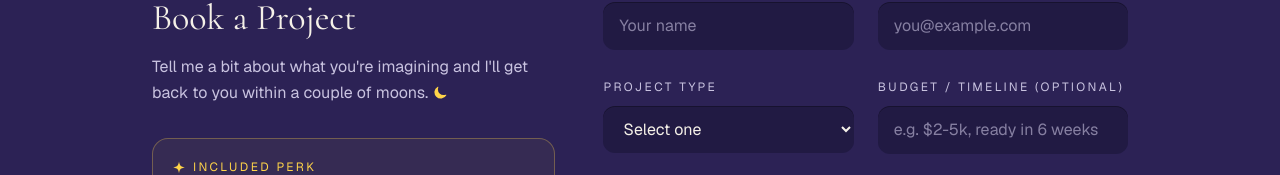
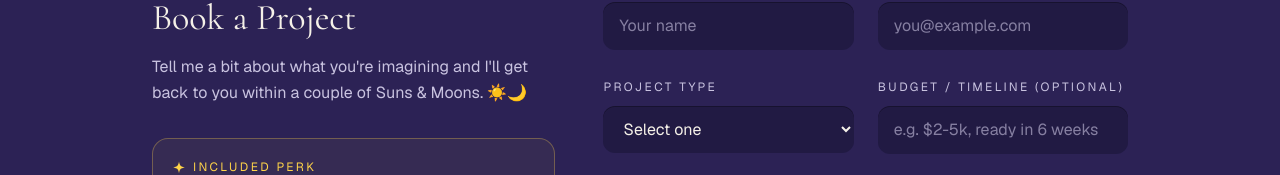
Before and after one commit to TheGalacticMonk/galacticmonk, a Next.js app: page /contact in a window 1280 px wide. Shown: the part 174-349 px from the top of the page. Built offline with nearby package versions, Linux system fonts and the light colour scheme.

Commit message:
Update website

```diff
--- a/src/app/contact/page.tsx
+++ b/src/app/contact/page.tsx
@@ -2,7 +2,6 @@ import type { Metadata } from "next";
 import SectionHeading from "@/components/SectionHeading";
 import ContactForm from "@/components/ContactForm";
 import Sparkle from "@/components/Sparkle";
-import Moon from "@/components/Moon";
 import {
   MailIcon,
   InstagramIcon,
@@ -28,8 +27,7 @@ export default function ContactPage() {
             description={
               <>
                 Tell me a bit about what you&apos;re imagining and
-                I&apos;ll get back to you within a couple of moons.{" "}
-                <Moon className="inline-block h-4 w-4 -translate-y-px text-gold" />
+                I&apos;ll get back to you within a couple of Suns & Moons. ☀️🌙
               </>
             }
           />
--- a/src/components/Moon.tsx
+++ /dev/null
@@ -1,16 +0,0 @@
-type MoonProps = {
-  className?: string;
-};
-
-export default function Moon({ className }: MoonProps) {
-  return (
-    <svg
-      viewBox="0 0 24 24"
-      fill="currentColor"
-      className={className}
-      aria-hidden="true"
-    >
-      <path d="M20.5 14.5A8.5 8.5 0 0 1 9.5 3.5a.75.75 0 0 0-.9-.98A9.5 9.5 0 1 0 21.48 15.4a.75.75 0 0 0-.98-.9Z" />
-    </svg>
-  );
-}
```
